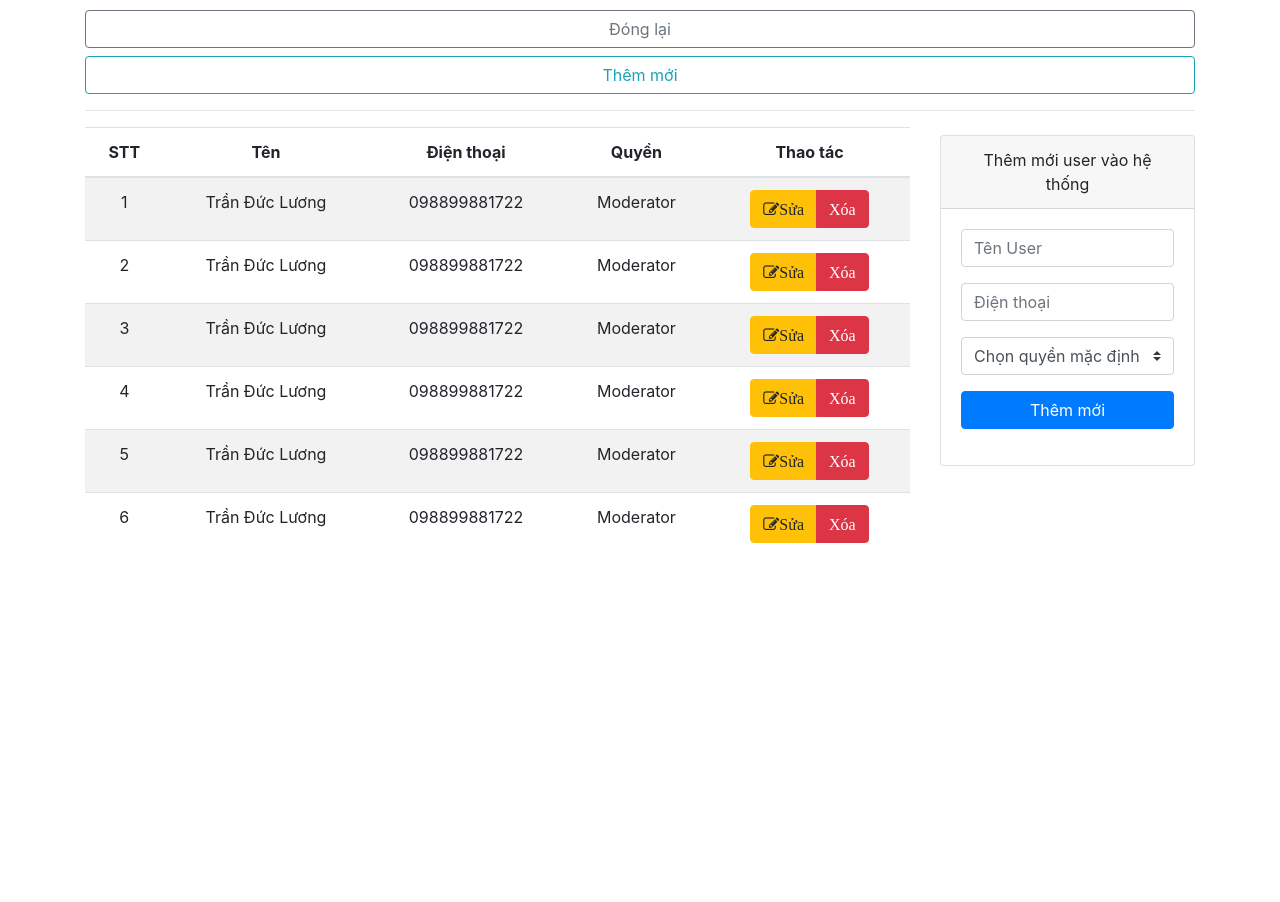
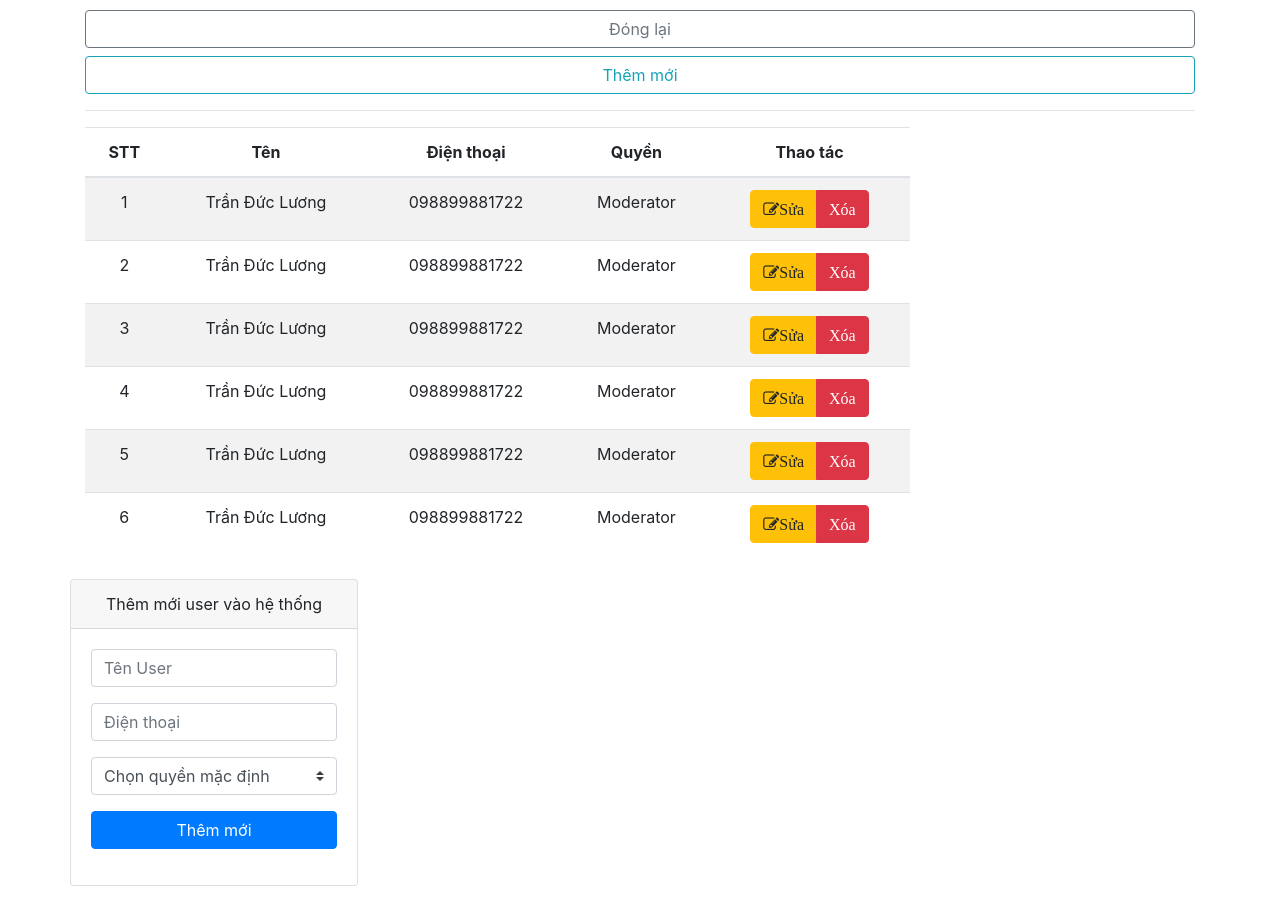
Before and after one commit to cntt2-tamguyen/react-js, a React (Create React App) app: page / in a window 1280 px wide. Shown: the part 440-1342 px from the top of the page. Before the commit the page ends 1011 px from the top, so only its background shows below. Built offline with nearby package versions, Linux system fonts and the light colour scheme.

Commit message:
[PHAN-22] 062 Ket noi 2 component ngang cap

```diff
--- a/src/Components/AddUser.js
+++ b/src/Components/AddUser.js
@@ -1,10 +1,9 @@
 import React, { Component } from 'react';
 
 class AddUser extends Component {
-     render() {
-        return (
-            <div className="col-3">
-            <div>
+    kiemTraTrangThai = () => {
+        if (this.props.hienThiForm===true) {
+            return (
                 <div className="card mb-3 mt-2" style={{maxWidth: '18rem'}}>
                     <div className="card-header">Thêm mới user vào hệ thống</div>
                     <div className="card-body">
@@ -27,7 +26,15 @@ class AddUser extends Component {
                         </div>
                     </div>
                 </div>
-            </div>
+            );
+        }
+
+    }
+
+    render() {
+        return (
+            <div>
+            {this.kiemTraTrangThai()}
           </div>
 
         );
--- a/src/Components/App.js
+++ b/src/Components/App.js
@@ -6,9 +6,22 @@ import TableData from './TableData.js'
 import AddUser from './AddUser.js'
 
 class App extends Component {
-  thongBao = () =>{
-    alert("Kết nối thành công")
+  constructor(props) {
+    super(props);
+    this.state = {
+      hienThiForm : true
+    }
   }
+
+  doiTrangThai = () => {
+    this.setState({
+       hienThiForm : !this.state.hienThiForm
+    });
+  }
+  // thongBao = () =>{
+  //   alert("Kết nối thành công")
+  // }
+
   render() {
     return (
       <div className="App">
@@ -16,9 +29,9 @@ class App extends Component {
       <div className="search-form">
         <div className="container">
           <div className="row">
-            <Search ketNoi={()=>this.thongBao()}/>
+            <Search ketNoi={()=>this.doiTrangThai()}/>
             <TableData/>
-            <AddUser/>
+            <AddUser hienThiForm={this.state.hienThiForm}/>
           </div>
         </div>
       </div>
```
